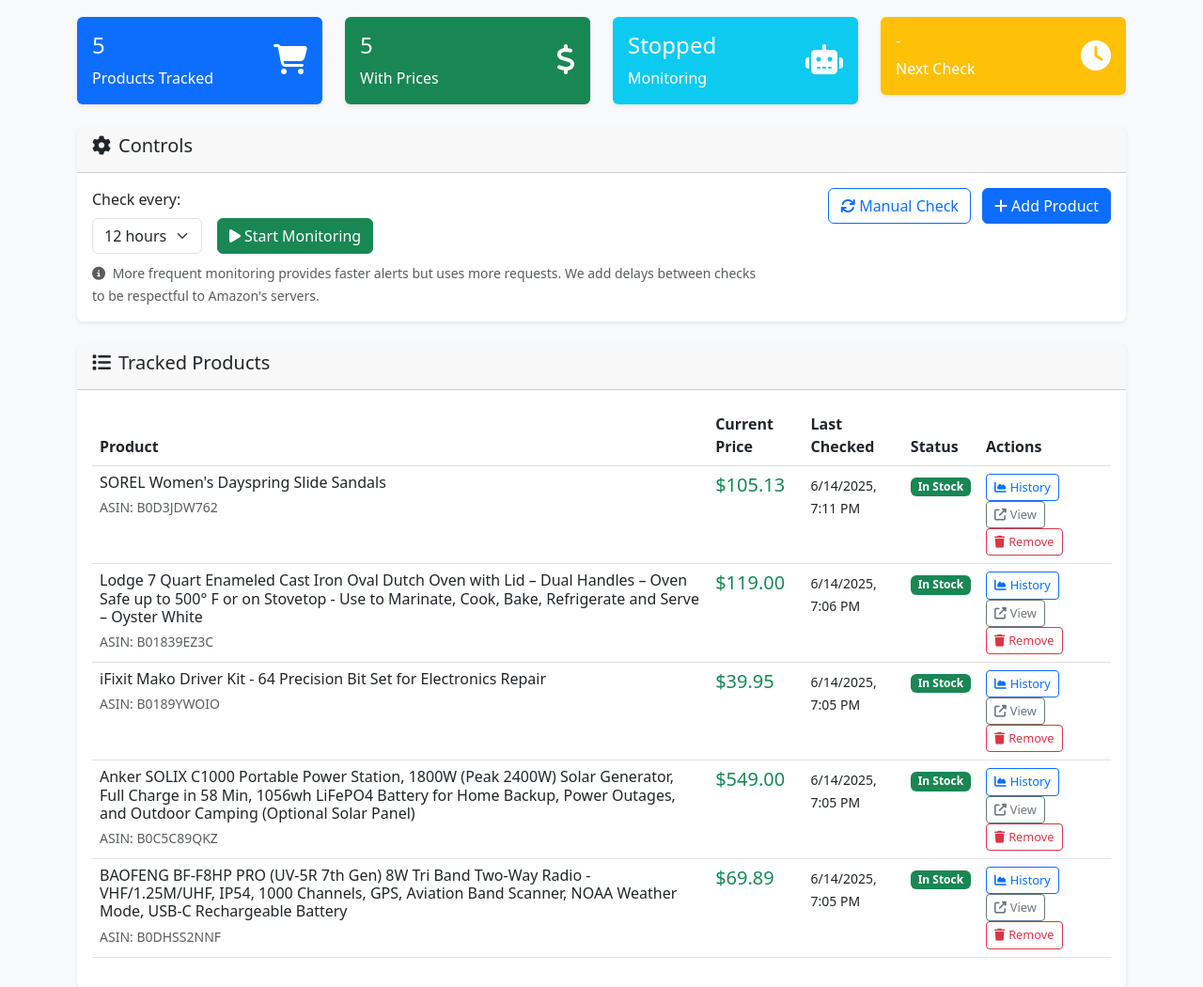
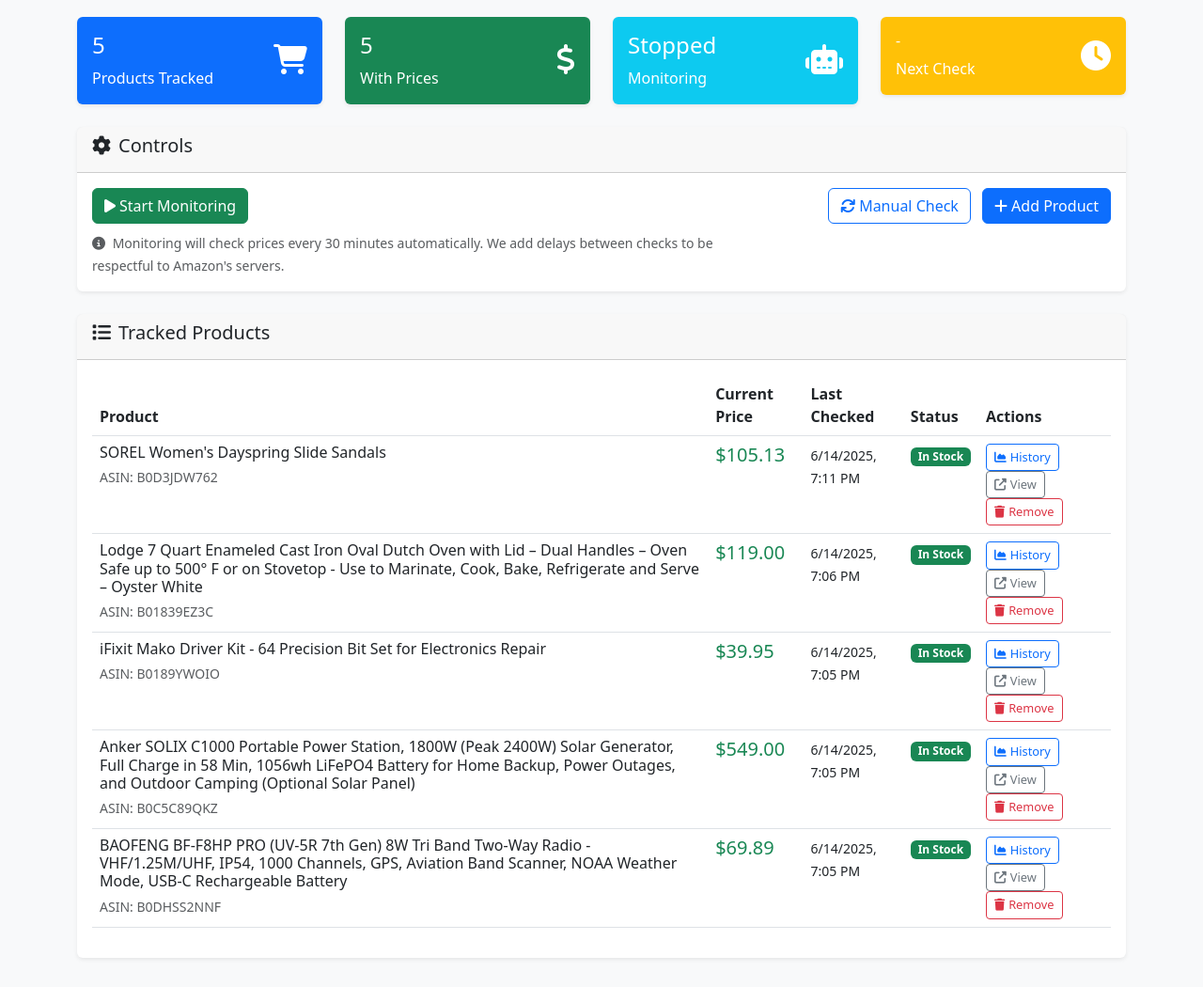
Before and after one commit to Mathyoub/amazon-price-watcher, a Flask app: page / in a window 1280 px wide. Shown: the part 182-1232 px from the top of the page at 94% size. Run offline with Flask 3, Linux system fonts and the light colour scheme; data comes from the database, SQL or seed files in the repository.

Commit message:
auto update prices

```diff
--- a/app.py
+++ b/app.py
@@ -192,7 +192,6 @@
     global scheduler, scheduler_thread
 
     action = request.form.get('action')
-    hours = int(request.form.get('hours', 12))
 
     if action == 'start':
         if scheduler and scheduler.running:
@@ -200,11 +199,11 @@
         else:
             scheduler = PriceScheduler()
             scheduler_thread = threading.Thread(
-                target=lambda: scheduler.start_scheduler(hours),
+                target=lambda: scheduler.start_scheduler(),
                 daemon=True
             )
             scheduler_thread.start()
-            flash(f'Background monitoring started! Checking every {hours} hours.', 'success')
+            flash('Background monitoring started! Checking every 30 minutes.', 'success')
 
     elif action == 'stop':
         if scheduler and scheduler.running:
--- a/templates/index.html
+++ b/templates/index.html
@@ -98,18 +98,6 @@
                                 <input type="hidden" name="action" value="start">
                                 <div class="row g-3 align-items-end">
                                     <div class="col-auto">
-                                        <label for="hours" class="form-label">Check every:</label>
-                                        <select name="hours" id="hours" class="form-select">
-                                            <option value="1">1 hour</option>
-                                            <option value="2">2 hours</option>
-                                            <option value="3">3 hours</option>
-                                            <option value="4">4 hours</option>
-                                            <option value="6">6 hours</option>
-                                            <option value="12" selected>12 hours</option>
-                                            <option value="24">24 hours</option>
-                                        </select>
-                                    </div>
-                                    <div class="col-auto">
                                         <button type="submit" class="btn btn-success">
                                             <i class="fas fa-play me-1"></i>Start Monitoring
                                         </button>
@@ -117,7 +105,7 @@
                                     <div class="col-12 mt-2">
                                         <small class="text-muted">
                                             <i class="fas fa-info-circle me-1"></i>
-                                            More frequent monitoring provides faster alerts but uses more requests.
+                                            Monitoring will check prices every 30 minutes automatically.
                                             We add delays between checks to be respectful to Amazon's servers.
                                         </small>
                                     </div>
```
Also changed, not shown: price_watcher.py (+3 -4 lines), scheduler.py (+5 -5 lines), README.md.
